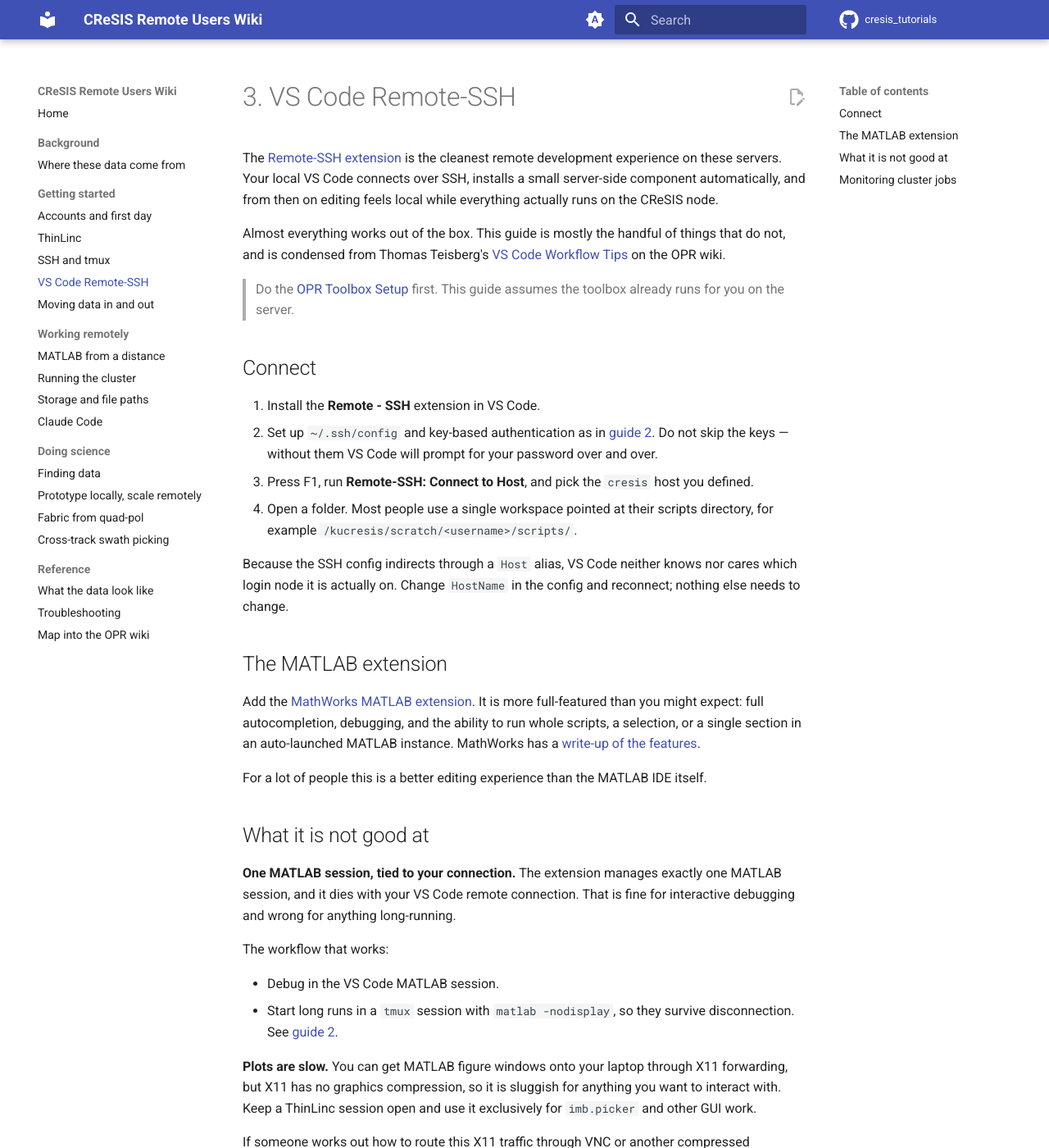
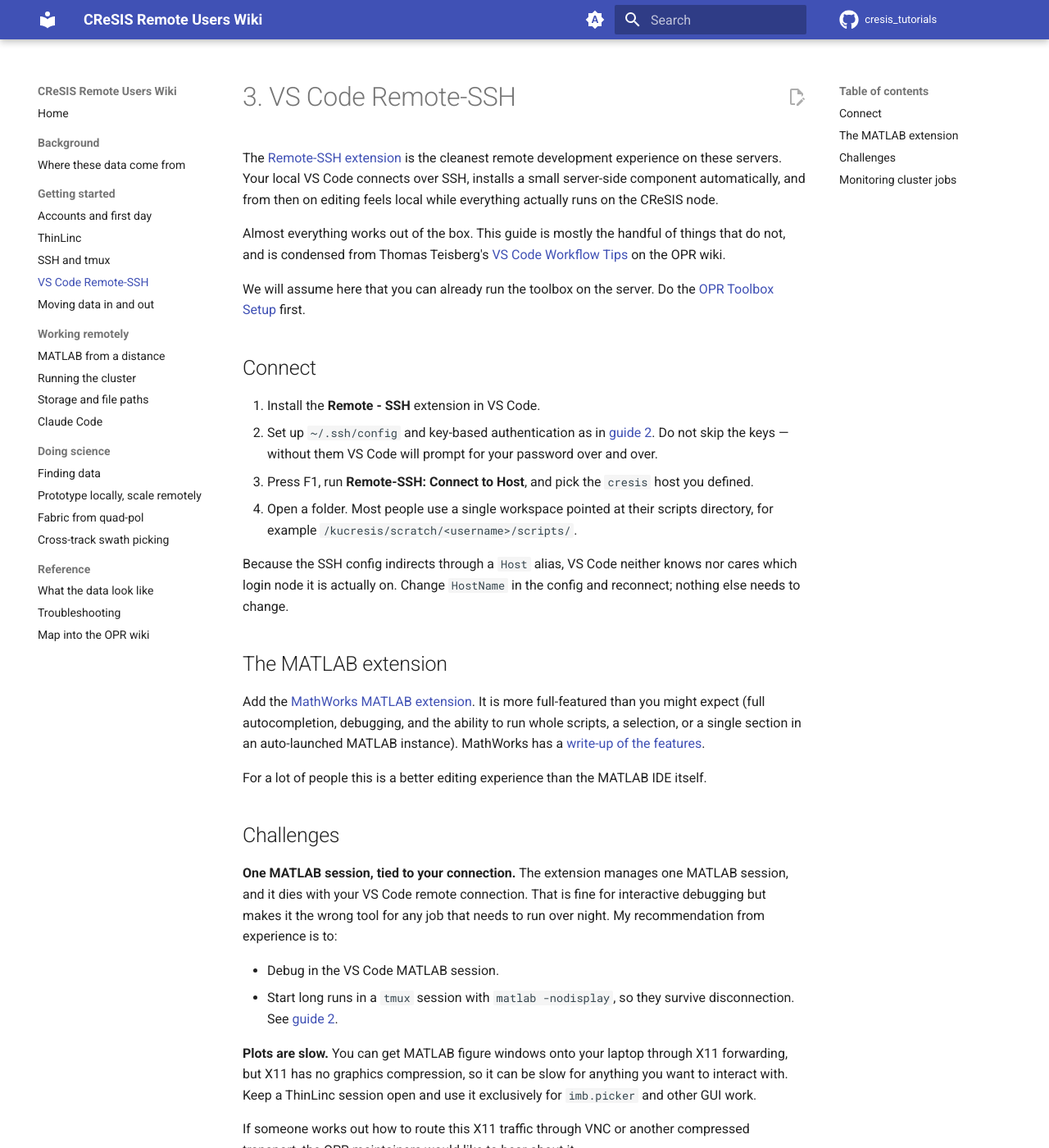
Before and after one commit to rice-glaciology/cresis_tutorials, an MkDocs documentation site: the page built from docs/getting-started/vscode-remote-ssh.md, in a window 1280 px wide and 1400 px high. Shown: the whole window at 82% size. Built offline with MkDocs 1.6.1 and Material for MkDocs 9.7.7, drawn with Linux system fonts in a browser that asks for light colours; comment, search, counter and statistics services are not loaded.

Commit message:
Update vscode-remote-ssh.md

```diff
--- a/docs/getting-started/vscode-remote-ssh.md
+++ b/docs/getting-started/vscode-remote-ssh.md
@@ -1,18 +1,12 @@
 # 3. VS Code Remote-SSH
 
-The [Remote-SSH extension](https://code.visualstudio.com/docs/remote/ssh) is
-the cleanest remote development experience on these servers. Your local VS Code
-connects over SSH, installs a small server-side component automatically, and
-from then on editing feels local while everything actually runs on the CReSIS
-node.
+The [Remote-SSH extension](https://code.visualstudio.com/docs/remote/ssh) is the cleanest remote development experience on these servers.
+Your local VS Code connects over SSH, installs a small server-side component automatically, and from then on editing feels local while everything actually runs on the CReSIS node.
 
 Almost everything works out of the box. This guide is mostly the handful of
-things that do not, and is condensed from Thomas Teisberg's
-[VS Code Workflow Tips](https://gitlab.com/openpolarradar/opr/-/wikis/VSCode-Workflow-Tips)
-on the OPR wiki.
+things that do not, and is condensed from Thomas Teisberg's [VS Code Workflow Tips](https://gitlab.com/openpolarradar/opr/-/wikis/VSCode-Workflow-Tips) on the OPR wiki.
 
-> Do the [OPR Toolbox Setup](https://gitlab.com/openpolarradar/opr/-/wikis/OPR-Toolbox-Setup)
-> first. This guide assumes the toolbox already runs for you on the server.
+We will assume here that you can already run the toolbox on the server. Do the [OPR Toolbox Setup](https://gitlab.com/openpolarradar/opr/-/wikis/OPR-Toolbox-Setup) first.
 
 ## Connect
 
@@ -31,32 +25,23 @@ and reconnect; nothing else needs to change.
 
 ## The MATLAB extension
 
-Add the
-[MathWorks MATLAB extension](https://github.com/mathworks/MATLAB-extension-for-vscode).
-It is more full-featured than you might expect: full autocompletion, debugging,
-and the ability to run whole scripts, a selection, or a single section in an
-auto-launched MATLAB instance. MathWorks has a
-[write-up of the features](https://www.mathworks.com/help/cloudcenter/ug/run-matlab-in-visual-studio-code.html).
+Add the [MathWorks MATLAB extension](https://github.com/mathworks/MATLAB-extension-for-vscode).
+It is more full-featured than you might expect (full autocompletion, debugging, and the ability to run whole scripts, a selection, or a single section in an auto-launched MATLAB instance). MathWorks has a [write-up of the features](https://www.mathworks.com/help/cloudcenter/ug/run-matlab-in-visual-studio-code.html).
 
-For a lot of people this is a better editing experience than the MATLAB IDE
-itself.
+For a lot of people this is a better editing experience than the MATLAB IDE itself.
 
-## What it is not good at
+## Challenges
 
-**One MATLAB session, tied to your connection.** The extension manages exactly
-one MATLAB session, and it dies with your VS Code remote connection. That is
-fine for interactive debugging and wrong for anything long-running.
-
-The workflow that works:
+**One MATLAB session, tied to your connection.** The extension manages one MATLAB session, and it dies with your VS Code remote connection.
+That is fine for interactive debugging but makes it the wrong tool for any job that needs to run over night.
+My recommendation from experience is to:
 
 - Debug in the VS Code MATLAB session.
 - Start long runs in a `tmux` session with `matlab -nodisplay`, so they survive
   disconnection. See [guide 2](ssh-and-tmux.md#tmux-dont-lose-a-job-to-a-dropped-connection).
 
-**Plots are slow.** You can get MATLAB figure windows onto your laptop through
-X11 forwarding, but X11 has no graphics compression, so it is sluggish for
-anything you want to interact with. Keep a ThinLinc session open and use it
-exclusively for `imb.picker` and other GUI work.
+**Plots are slow.** You can get MATLAB figure windows onto your laptop through X11 forwarding, but X11 has no graphics compression, so it can be slow for anything you want to interact with.
+Keep a ThinLinc session open and use it exclusively for `imb.picker` and other GUI work.
 
 If someone works out how to route this X11 traffic through VNC or another
 compressed transport, the OPR maintainers would like to hear about it.
```
